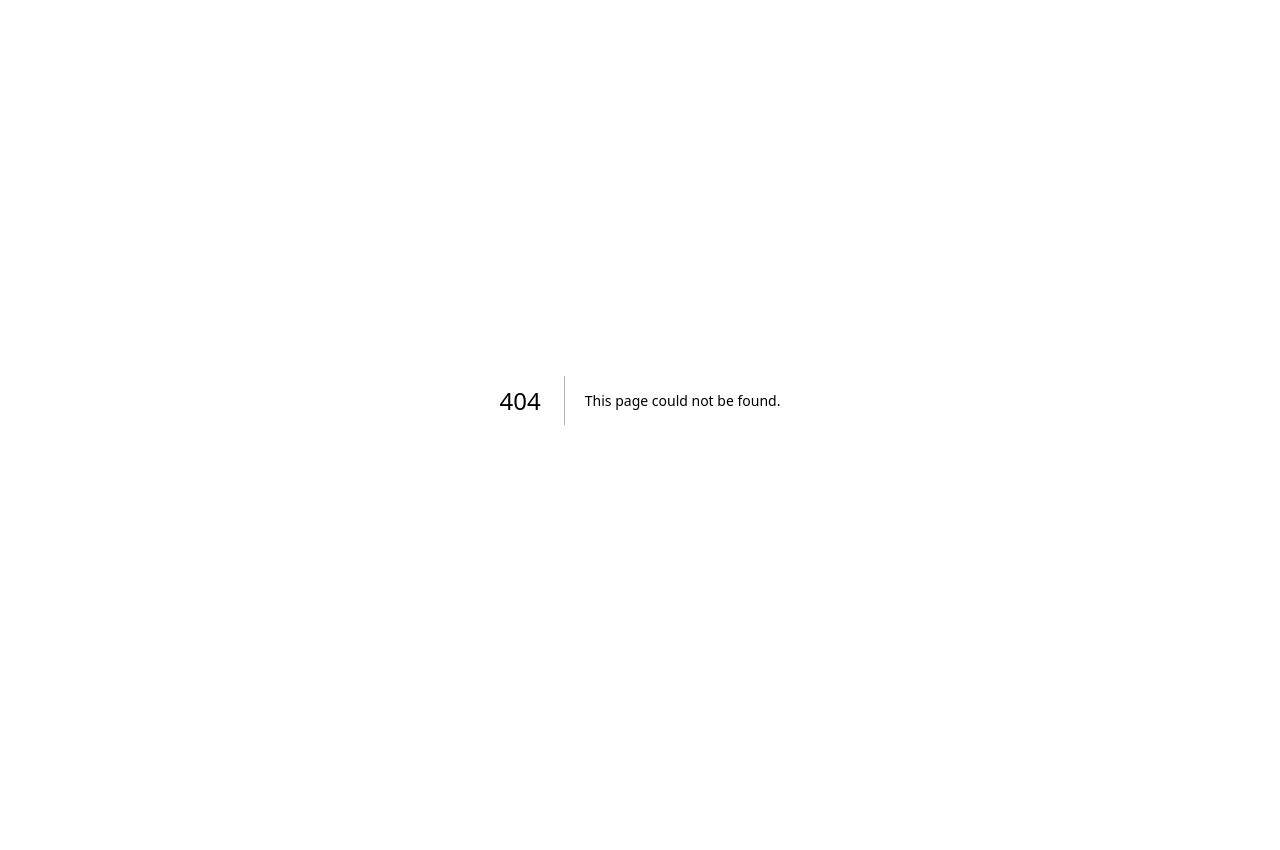
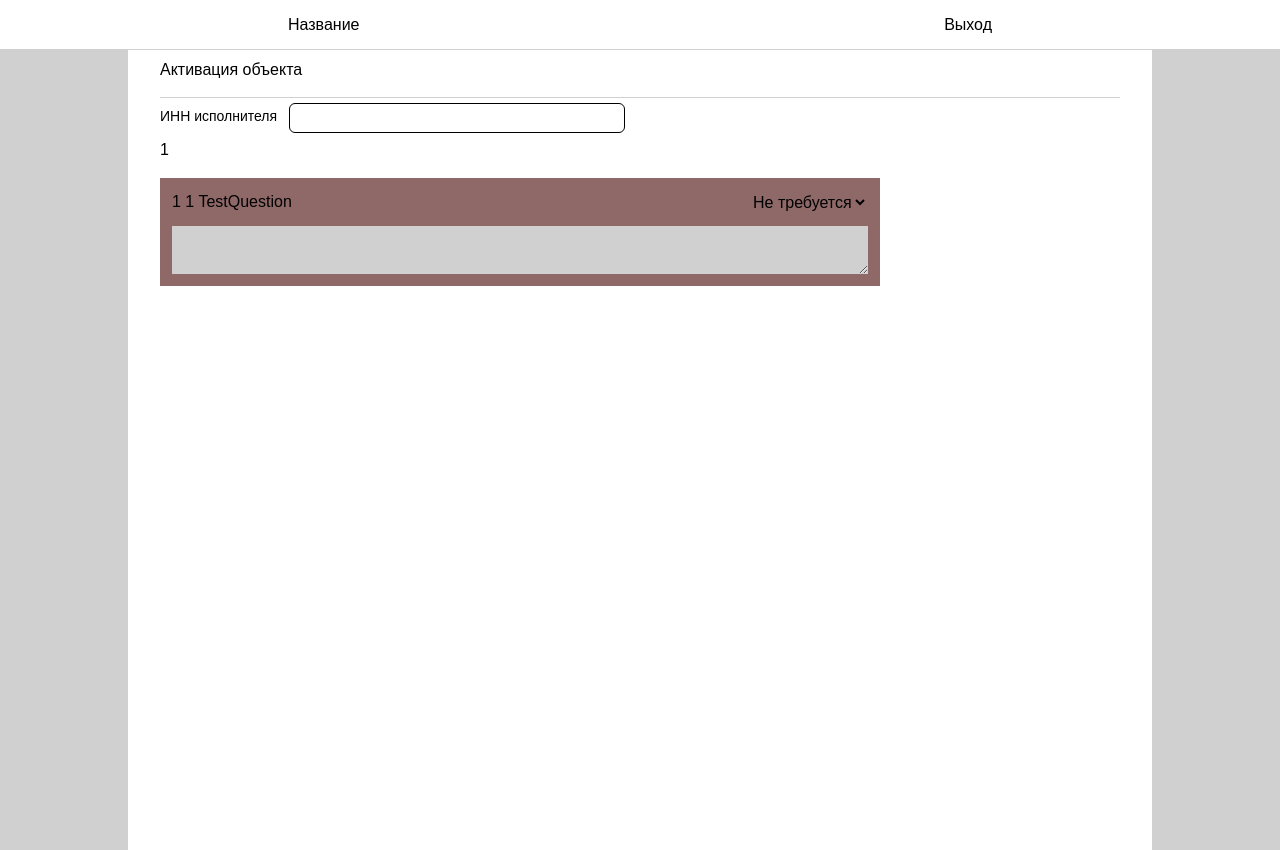
Before and after one commit to FoxStudiosTeam/LDT-03-MOSCOW, a Next.js app in the folder frontend/: page /activation in a window 1280 px wide. Before the commit this address had no page. Before the commit the page ends 800 px from the top, so only its background shows below. Built offline with nearby package versions, Linux system fonts and the light colour scheme.

Commit message:
Activate test

```diff
--- /dev/null
+++ b/frontend/src/app/activation/page.tsx
@@ -0,0 +1,64 @@
+'use client';
+
+import { Header } from "@/app/components/header";
+
+interface CheckList {
+    id: number;
+    questions: [{
+        question: string;
+        comment?: string;
+    }]
+}[]
+
+const questionsList: CheckList[] = [{
+    id: 1,
+    questions: [
+        {
+            question: 'TestQuestion'
+        },
+    ]
+}]
+
+export default function Activation() {
+    return (
+        <div className="flex justify-center min-h-screen bg-[#D0D0D0] mt-[50px]">
+            <Header />
+
+            <main className="w-[80%] bg-white px-8 pt-2">
+                <div className="w-full h-[40px] border-b-[1px] border-[#D0D0D0]">
+                    <p>Активация объекта</p>
+                </div>
+
+                <div className="flex flex-row items-center gap-3 h-[40px]">
+                    <label className="block text-sm mb-1">ИНН исполнителя</label>
+                    <input
+                        type="text"
+                        className="w-[35%] h-[30px] border rounded-md p-2 text-sm focus:outline-none focus:ring-2 focus:ring-red-500"
+                    />
+                </div>
+
+                <div>
+                    {questionsList.map((questionsList, questionsListIdx) => (
+                        <div key={questionsListIdx} className="flex flex-col gap-4">
+                            <span>{questionsListIdx + 1}</span>
+                            {questionsList.questions.map((question, questionIdx) => (
+                                <div key={questionIdx} className="w-[75%] bg-[#8F6868] flex flex-col gap-3 p-3">
+                                    <div className="flex">
+                                        <p className="flex-1 w-[80%]">{questionsListIdx + 1} {questionIdx + 1} {question.question}</p>
+                                        <select name="" id="">
+                                            <option value="Не требуется">Не требуется</option>
+                                            <option value="Да">Да</option>
+                                            <option value="Нет">Нет</option>
+                                        </select>
+                                    </div>
+
+                                    <textarea className="w-full bg-[#D0D0D0]"></textarea>
+                                </div>
+                            ))}
+                        </div>
+                    ))}
+                </div>
+            </main>
+        </div>
+    )
+}
--- a/frontend/src/app/list_objects/[id]/page.tsx
+++ b/frontend/src/app/list_objects/[id]/page.tsx
@@ -13,7 +13,7 @@ interface Project {
     mapUrl?: string;
 }
 
-const projects: Project[] = [
+const project: Project =
 {
     id: 1,
     address: "ул. Волковское шоссе, д. 12",
@@ -24,12 +24,11 @@ const projects: Project[] = [
     coordinates: { x: -123, y: 45, z: -999 },
     mapUrl:
         "https://upload.wikimedia.org/wikipedia/commons/thumb/3/3c/Openstreetmap_map.png/640px-Openstreetmap_map.png",
-    },
-];
+}
 
 export default function ObjectDetail() {
     return (
-        <div className="flex justify-center min-h-screen bg-[#D0D0D0]">
+        <div className="flex justify-center min-h-screen bg-[#D0D0D0] mt-[50px]">
             <Header />
             <main className="w-[60%] bg-white px-8 pt-2">
                 <div className="flex justify-between items-center mb-6">
@@ -49,33 +48,6 @@ export default function ObjectDetail() {
                 </div>
 
                 <div className="space-y-4">
-
-                    <div
-                        key={project.id}
-                        className="border rounded-md p-4 bg-white shadow-sm"
-                    >
-                        <div
-                            className="flex justify-between items-center cursor-pointer"
-                            onClick={() => toggleProject(project.id)}
-                        >
-                            <div>
-                                <p className="font-medium">{project.address}</p>
-                                <p className="text-sm text-gray-600">
-                                    Статус: {project.status}
-                                </p>
-                            </div>
-                            <span className="text-xl">
-                                {openProject === project.id ? "▲" : "▼"}
-                            </span>
-                        </div>
-
-                        {openProject === project.id && (
-                            <div className="mt-4 space-y-2 text-sm">
-                                {project.customer && <p>Заказчик: {project.customer}</p>}
-                                {project.contractor && <p>Подрядчик: {project.contractor}</p>}
-                                {project.inspector && (
-                                    <p>Ответственный инспектор: {project.inspector}</p>
-                                )}
                     {project.mapUrl && (
                         <img
                             src={project.mapUrl}
@@ -89,8 +61,28 @@ export default function ObjectDetail() {
                             {project.coordinates.y}, Z: {project.coordinates.z}
                         </p>
                     )}
+                    <div
+                        className="border rounded-md p-4 bg-white shadow-sm"
+                    >
+                        <div
+                            className="flex justify-between items-center cursor-pointer"
+                        >
+                            <div>
+                                <p className="font-medium">{project.address}</p>
+                                <p className="text-sm text-gray-600">
+                                    Статус: {project.status}
+                                </p>
                             </div>
+                        </div>
+
+
+                        <div className="mt-4 space-y-2 text-sm">
+                            {project.customer && <p>Заказчик: {project.customer}</p>}
+                            {project.contractor && <p>Подрядчик: {project.contractor}</p>}
+                            {project.inspector && (
+                                <p>Ответственный инспектор: {project.inspector}</p>
                             )}
+                        </div>
                     </div>
                 </div>
             </main>
```
Lines whose indentation alone changed are shown as unchanged.
